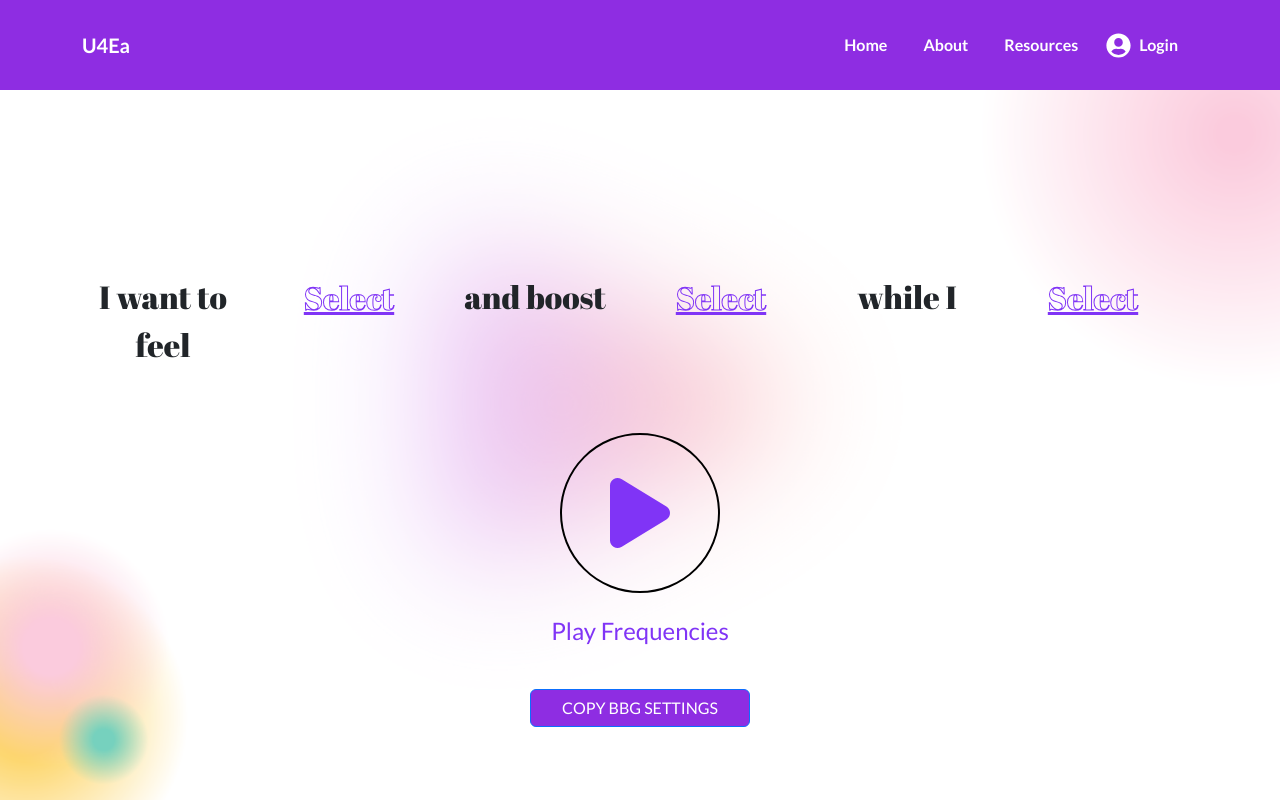
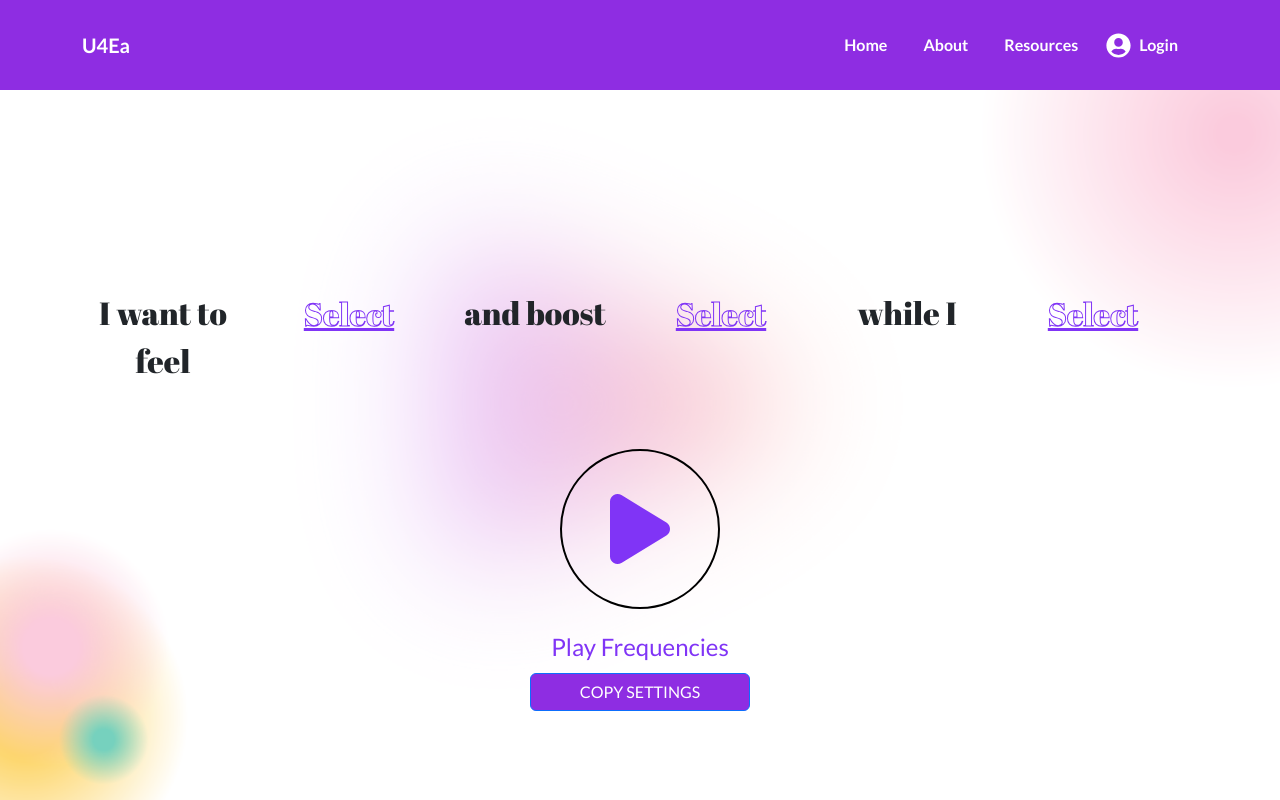
Before and after one commit to U4EaData/Landing-Page, a React (Create React App) app: page /binauralbeats in a window 1280 px wide. Built offline with nearby package versions, Linux system fonts and the light colour scheme.

Commit message:
Settings copying button mechanisim in

```diff
--- a/src/components/binauralbeats/BinauralBeats.js
+++ b/src/components/binauralbeats/BinauralBeats.js
@@ -23,7 +23,10 @@ function BinauralBeats() {
   const [playPauseText, setPlayPauseText] = useState("Play");
   const [icon, setIcon] = useState(faPlay)
   const [pageVisible, setPageVisible] = useState(true);
+  const [copied, setCopied] = useState(false);
+  const [copyBtnText, setCopyBtnText] = useState("Copy Settings")
   const location = useLocation();
+
 
 
   const audioContext = useRef(null);
@@ -35,14 +38,17 @@ function BinauralBeats() {
 
   const onFeelChange = (newFeel) => {
     console.log(`Feel changed to ${newFeel}`);
+    setCopied(false);
     setFeel(newFeel);
   }
   const onBoostChange = (newBoost) => {
     console.log(`Boost changed to ${newBoost}`);
+    setCopied(false);
     setBoost(newBoost);
   }
   const onThingDuringChange = (newTD) => {
     console.log(`TD changed to ${newTD}`);
+    setCopied(false);
     setThingDuring(newTD)
   }
   const updateMap = (map, sf) => { // updates the values of the map with the given scale factor (used in the setFrequencies method)
@@ -114,6 +120,14 @@ function BinauralBeats() {
   }, [feel, boost, thingDuring])
 
   useEffect(() => {
+    if (copied) {
+      setCopyBtnText('Settings Copied');
+    } else {
+      setCopyBtnText("Copy Settings");
+    }
+  }, [copied])
+
+  useEffect(() => {
     if(playing) {
       setPlayPauseText("Pause");
       setIcon(faPause);
@@ -183,6 +197,7 @@ function BinauralBeats() {
     const serializedState = JSON.stringify({ feel, boost, thingDuring });
     const encodedState = encodeURIComponent(serializedState);
     const shareableLink = `${window.location.origin}${location.pathname}?settings=${encodedState}`;
+    setCopied(true);
     navigator.clipboard.writeText(shareableLink)
   };
 
@@ -266,7 +281,7 @@ function BinauralBeats() {
             </Row>
             <Row className={classes.buttonandtext} id={classes.slighttoppad}>
               <Button className={appClasses.buttonsize} onClick={shareSettings}>
-                Copy BBG Settings
+                {copyBtnText}
               </Button>
             </Row>
         </Container>
--- a/src/components/binauralbeats/BinauralBeats.module.css
+++ b/src/components/binauralbeats/BinauralBeats.module.css
@@ -261,5 +261,5 @@
 }
 
 #slighttoppad {
-  padding-top: 5vh;
+  padding-top: 1vh;
 }
```
